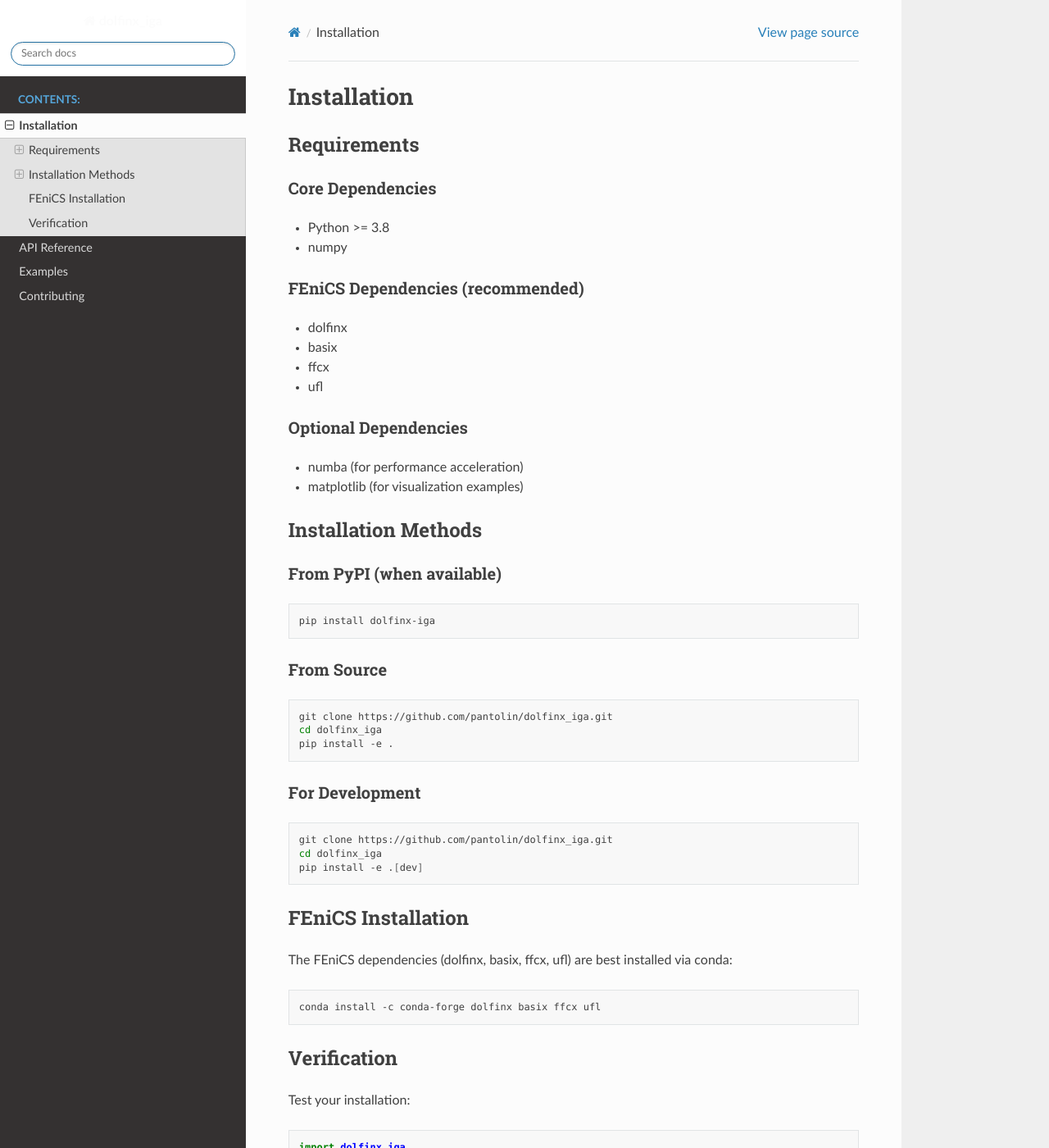
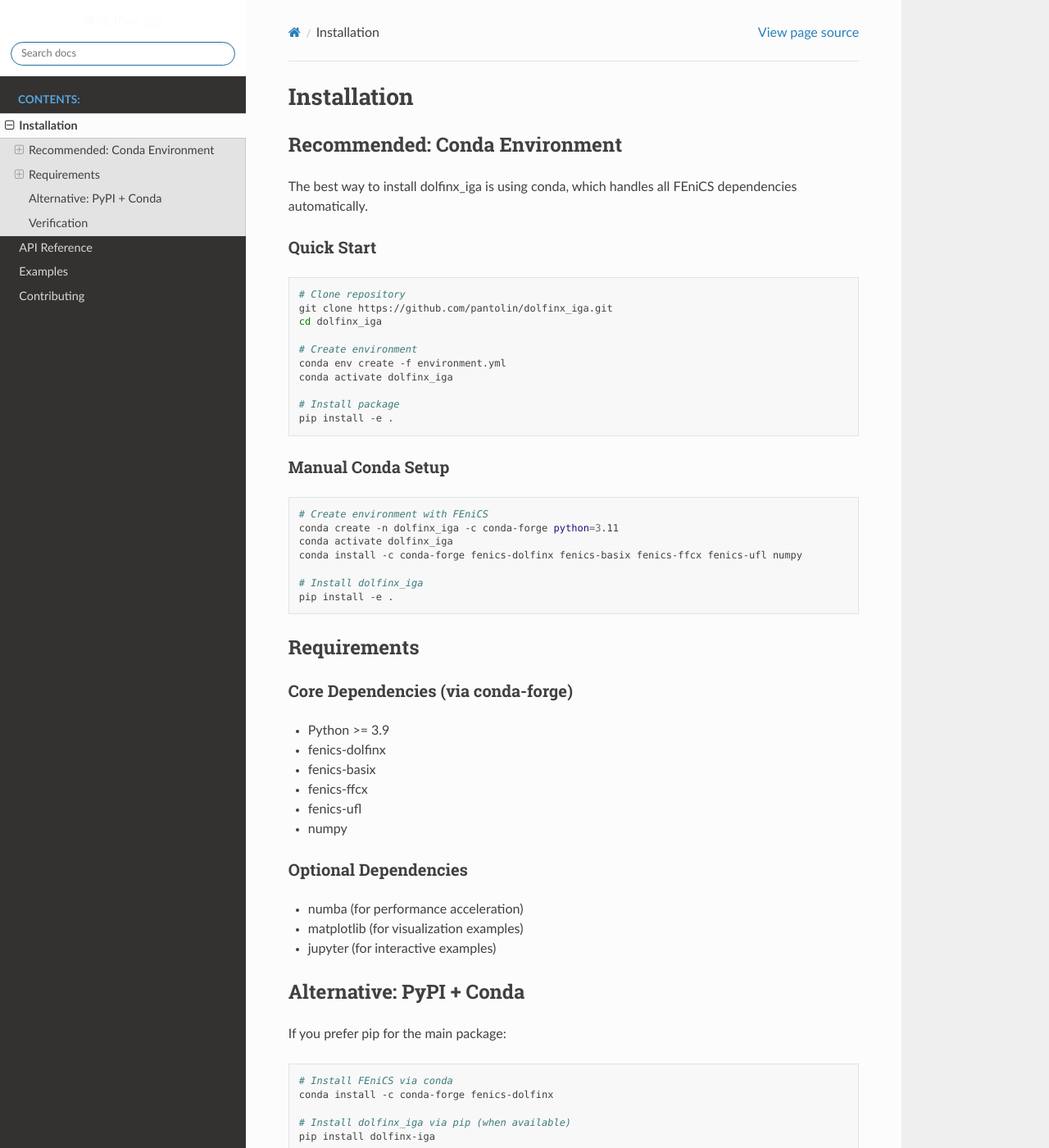
Before and after one commit to pantolin/dolfinx_iga, a Sphinx documentation site: the page built from docs/installation.md, in a window 1280 px wide and 1400 px high. Shown: the whole window at 82% size. Built offline with Sphinx 7.4.7 and the Read the Docs theme 3.1.0, drawn with Linux system fonts in a browser that asks for light colours.

Commit message:
Switch from virtual environments to conda-based setup
- Add environment.yml for complete conda environment specification
- Add CONDA_SETUP.md with detailed conda setup instructions
- Update README.md with conda-first installation approach
- Update documentation (installation.md, contributing.md) for conda workflow
- Update pyproject.toml to reflect conda dependency management
- Update .gitignore for conda environments

This provides better FEniCS integration and scientific computing stack management.
Resolves complex dependency issues with DOLFINx and related packages.

````diff
--- a/docs/installation.md
+++ b/docs/installation.md
@@ -1,48 +1,59 @@
 # Installation
+
+## Recommended: Conda Environment
+
+The best way to install dolfinx_iga is using conda, which handles all FEniCS dependencies automatically.
+
+### Quick Start
+```bash
+# Clone repository
+git clone https://github.com/pantolin/dolfinx_iga.git
+cd dolfinx_iga
+
+# Create environment
+conda env create -f environment.yml
+conda activate dolfinx_iga
+
+# Install package
+pip install -e .
+```
+
+### Manual Conda Setup
+```bash
+# Create environment with FEniCS
+conda create -n dolfinx_iga -c conda-forge python=3.11
+conda activate dolfinx_iga
+conda install -c conda-forge fenics-dolfinx fenics-basix fenics-ffcx fenics-ufl numpy
+
+# Install dolfinx_iga
+pip install -e .
+```
 
 ## Requirements
 
-### Core Dependencies
-- Python >= 3.8
+### Core Dependencies (via conda-forge)
+- Python >= 3.9
+- fenics-dolfinx
+- fenics-basix
+- fenics-ffcx
+- fenics-ufl
 - numpy
-
-### FEniCS Dependencies (recommended)
-- dolfinx
-- basix
-- ffcx
-- ufl
 
 ### Optional Dependencies
 - numba (for performance acceleration)
 - matplotlib (for visualization examples)
+- jupyter (for interactive examples)
 
-## Installation Methods
+## Alternative: PyPI + Conda
 
-### From PyPI (when available)
-```bash
-pip install dolfinx-iga
-```
-
-### From Source
-```bash
-git clone https://github.com/pantolin/dolfinx_iga.git
-cd dolfinx_iga
-pip install -e .
-```
-
-### For Development
-```bash
-git clone https://github.com/pantolin/dolfinx_iga.git
-cd dolfinx_iga
-pip install -e .[dev]
-```
-
-## FEniCS Installation
-
-The FEniCS dependencies (dolfinx, basix, ffcx, ufl) are best installed via conda:
+If you prefer pip for the main package:
 
 ```bash
-conda install -c conda-forge dolfinx basix ffcx ufl
+# Install FEniCS via conda
+conda install -c conda-forge fenics-dolfinx
+
+# Install dolfinx_iga via pip (when available)
+pip install dolfinx-iga
 ```
 
 ## Verification
--- a/dolfinx_iga/_version.py
+++ b/dolfinx_iga/_version.py
@@ -17,5 +17,5 @@
 __version_tuple__: VERSION_TUPLE
 version_tuple: VERSION_TUPLE
 
-__version__ = version = '0.1.1.dev0+gbfd59f5.d20250813'
-__version_tuple__ = version_tuple = (0, 1, 1, 'dev0', 'gbfd59f5.d20250813')
+__version__ = version = '0.1.1.dev3+g0d7bda3.d20250813'
+__version_tuple__ = version_tuple = (0, 1, 1, 'dev3', 'g0d7bda3.d20250813')
````
Also changed, not shown: CONDA_SETUP.md (added, +65 -0 lines), README.md (+36 -6 lines), docs/contributing.md (+3 -3 lines), environment.yml (added, +45 -0 lines), pyproject.toml (+5 -7 lines), 1 other file.
